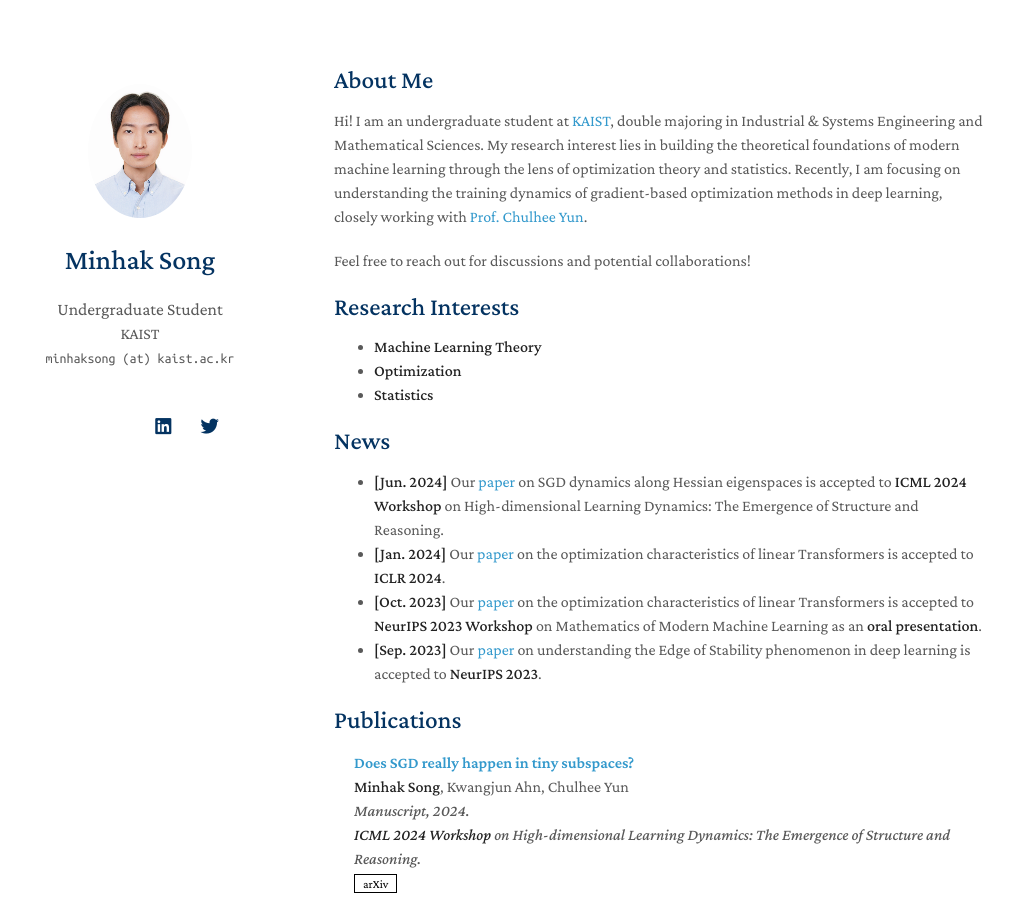
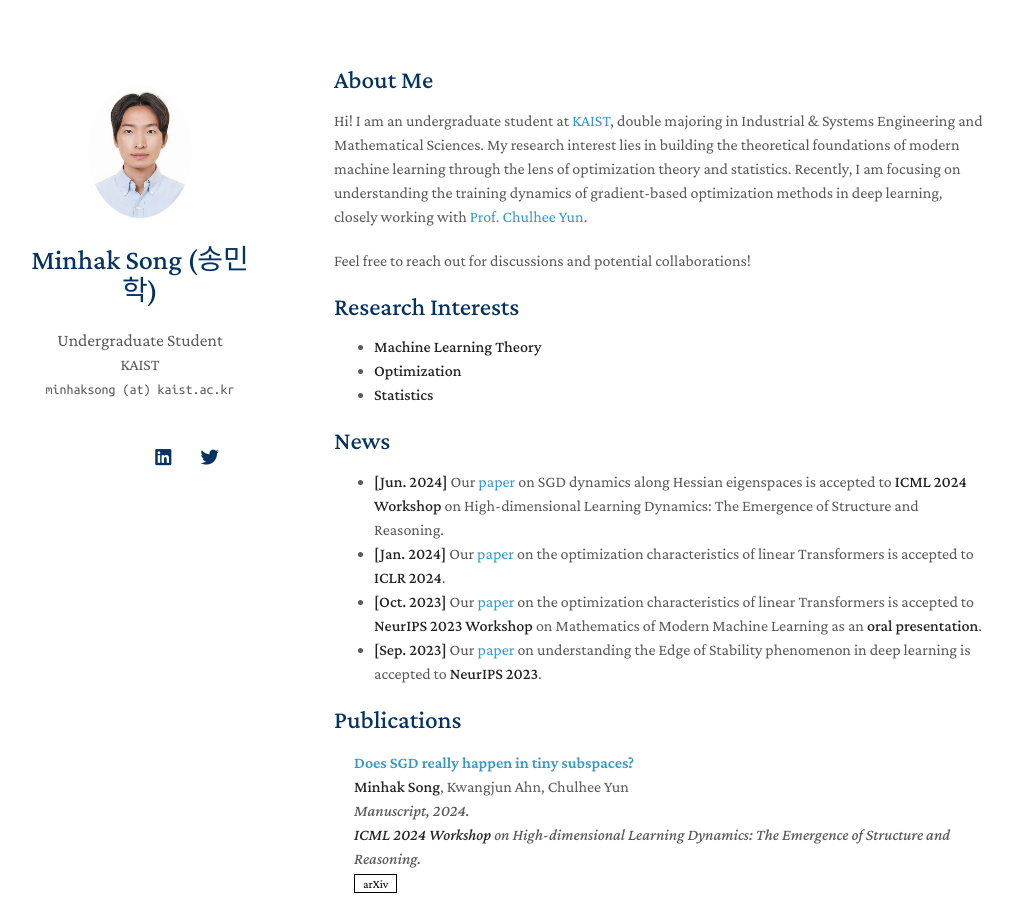
Before and after one commit to songminhak/songminhak.github.io, a Jekyll site: the page built from index.md, in a window 1280 px wide and 900 px high. Shown: the whole window, without its empty margins (136-1149 px from the left). Built offline with Jekyll 4.4.1, drawn with Linux system fonts in a browser that asks for light colours; nearby versions of some CDN libraries; a style sheet for code colours, icons or effects is not loaded; our own code applies the rules of GitHub Pages for plain Markdown files; some of the changed lines change nothing that is shown.

Commit message:
update name

```diff
--- a/_config.yml
+++ b/_config.yml
@@ -1,12 +1,12 @@
 # Basic Information
-title: Minhak Song
+title: Minhak Song (송민학)
 position: Undergraduate Student
 affiliation: KAIST
 email: minhaksong (at) kaist.ac.kr
 
 # Search Engine Optimization (SEO)
 # The following information is used to improve the website traffic from search engines, e.g., Google.
-keywords: Minhak Song
+keywords: Minhak Song, 송민학, KAIST, Undergraduate Student, Machine Learning, Deep Learning, Reinforcement Learning, Optimization, Statistics
 description: Minhak Song is an underduate student at KAIST, interested in building the theoretical foundations of machine learning, deep learning, and reinforcement learning through the lens of optimization theory and statistics.
 canonical: https://songminhak.github.io
 
```
